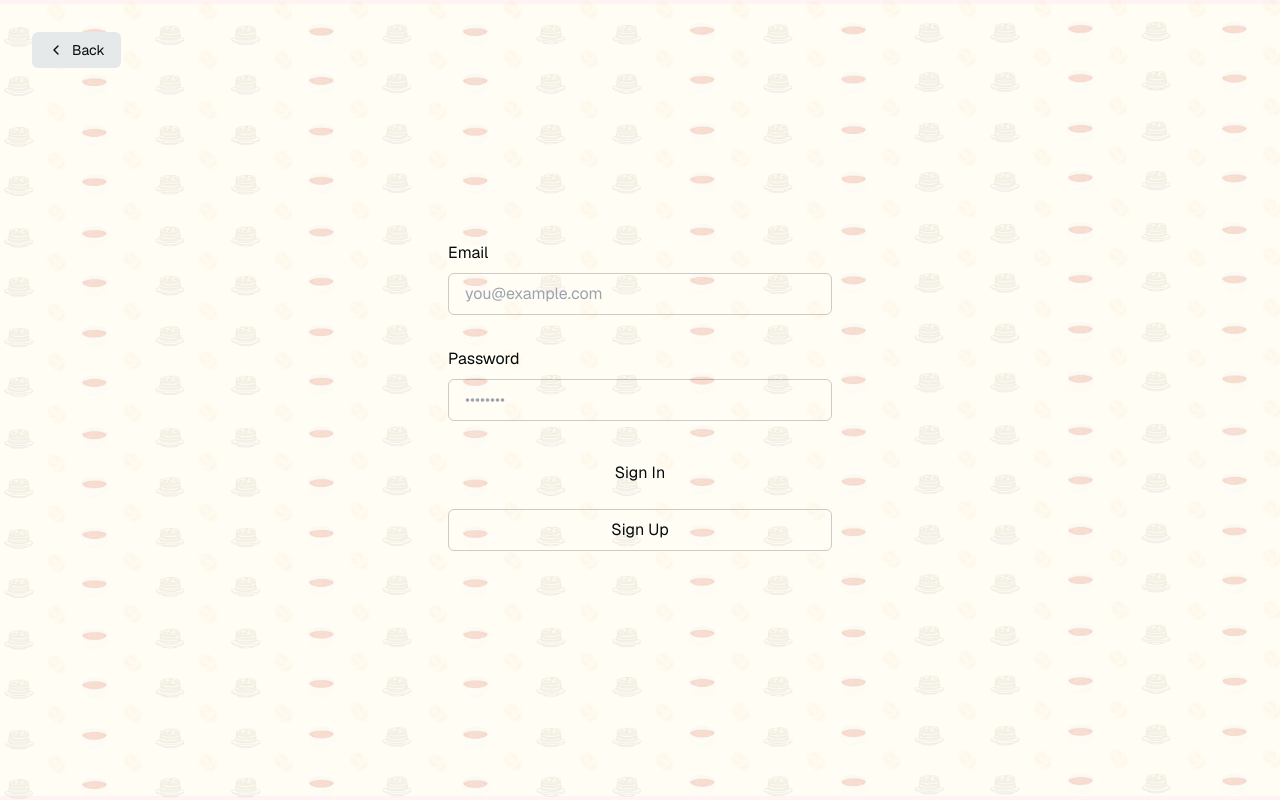
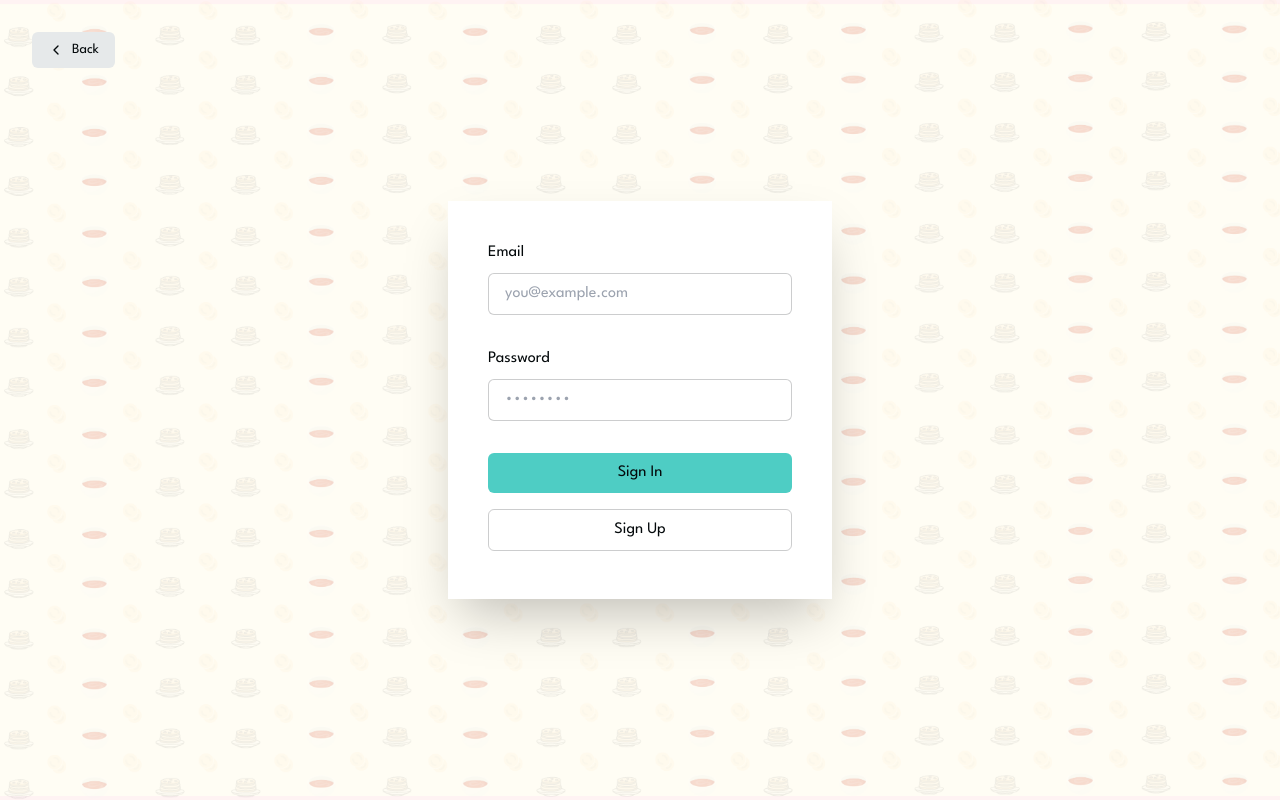
Before and after one commit to vinxcode/pupusapp, a Next.js app: page /login in a window 1280 px wide. Built offline with nearby package versions, Linux system fonts and the light colour scheme.

Commit message:
Improving the login page

```diff
--- a/app/login/page.tsx
+++ b/app/login/page.tsx
@@ -51,7 +51,7 @@ export default function Login({ searchParams, }:{ searchParams: { message: strin
   };
 
   return (
-    <div className="flex-1 flex flex-col w-full px-8 sm:max-w-md justify-center gap-2">
+    <div className="flex-1 flex flex-col w-full px-8 sm:max-w-md justify-center gap-2 font-leagueSpartan">
       <Link
         href="/"
         className="absolute left-8 top-8 py-2 px-4 rounded-md no-underline text-foreground bg-btn-background hover:bg-btn-background-hover flex items-center group text-sm"
@@ -73,7 +73,7 @@ export default function Login({ searchParams, }:{ searchParams: { message: strin
         Back
       </Link>
 
-      <form className="animate-in flex-1 flex flex-col w-full justify-center gap-2 text-foreground">
+      <form className="animate-in flex flex-col w-full justify-center gap-2 text-foreground bg-white p-10 shadow-2xl">
         <label className="text-md" htmlFor="email">
           Email
         </label>
@@ -95,7 +95,7 @@ export default function Login({ searchParams, }:{ searchParams: { message: strin
         />
         <SubmitButton
           formAction={signIn}
-          className="bg-green-700 rounded-md px-4 py-2 text-foreground mb-2"
+          className="bg-green rounded-md px-4 py-2 text-foreground mb-2"
           pendingText="Signing In..."
         >
           Sign In
--- a/app/page.tsx
+++ b/app/page.tsx
@@ -36,7 +36,7 @@ export default function Index() {
       const { data: { user } } = await supabase.auth.getUser();
 
       if (!user?.id) {
-        alert(userSupabase.id)
+
         router.push("/login");
       } else {
         setUserSupabase(user)
--- a/components/NuevaEspecialidad.tsx
+++ b/components/NuevaEspecialidad.tsx
@@ -1,5 +1,6 @@
 import React from 'react'
 import { useState, } from 'react'
+import { useEspecialidadStore } from '@/store'
 
 type Especialidad = {
     id_especialidad: number,
@@ -12,12 +13,17 @@ type NuevaEspecialidadProps = {
 const NuevaEspecialidad: React.FC<NuevaEspecialidadProps> = ({ especialidades }) => {
 
     const [selectedEspecialidad, setSelectedEspecialidad] = useState<string>("")
+    const updatedEspecialidades = useEspecialidadStore((state) => state.updatedEspecialidades)
+    const updateEspecialidades = useEspecialidadStore((state) => state.updateEspecialidades)
 
     const handleSelectChange = (event: React.ChangeEvent<HTMLSelectElement>) => {
 
         especialidades.forEach(especialidad => {
             if(especialidad.nombre_especialidad === event.target.value){
                 setSelectedEspecialidad(especialidad.nombre_especialidad)
+                const newEspecialidades = updatedEspecialidades.filter(e => e.nombre_especialidad !== especialidad.nombre_especialidad)
+                updateEspecialidades(newEspecialidades)
+                console.log(updatedEspecialidades)
             }
         })
     }
@@ -36,8 +42,8 @@ const NuevaEspecialidad: React.FC<NuevaEspecialidadProps> = ({ especialidades })
                 >
                     <option value="">Seleccione una especialidad</option>
                     {
-                        especialidades && (
-                            especialidades?.map((especialidad, index) => (
+                        updatedEspecialidades && (
+                            updatedEspecialidades?.map((especialidad, index) => (
                                 <option key={index} className="h-9 px-3 py-1 hover:bg-green"
                                     value={especialidad?.nombre_especialidad}>{especialidad?.nombre_especialidad}</option>
                             ))
--- a/store/especialidadesStore.ts
+++ b/store/especialidadesStore.ts
@@ -35,6 +35,7 @@ const useEspecialidadStore = create<EspecialidadStore>((set) => ({
             console.error("Error fetching data: ", error);
         } else {
             set({ especialidades: data });
+            set({ updatedEspecialidades: data });
         }
     },
 
```
